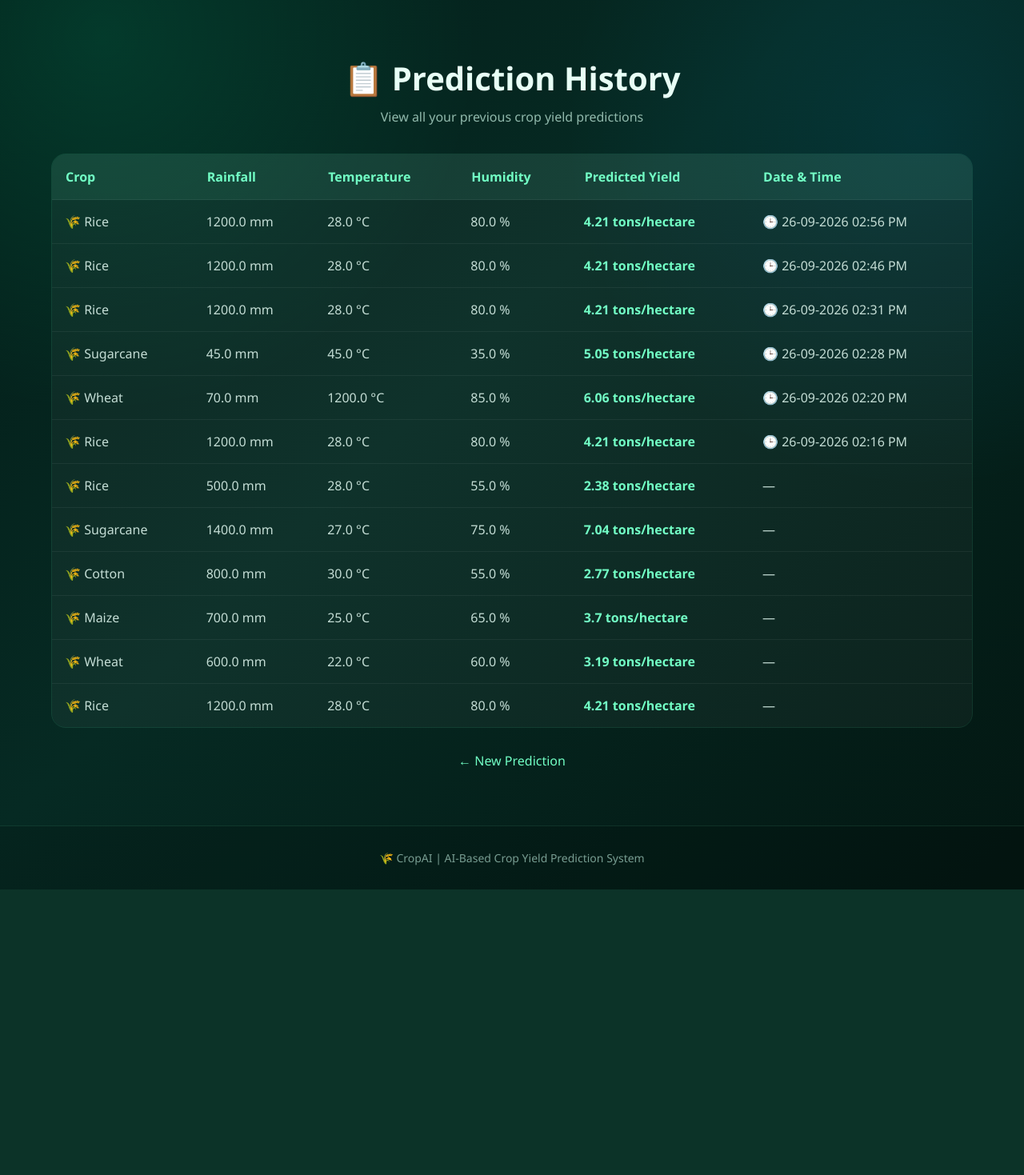
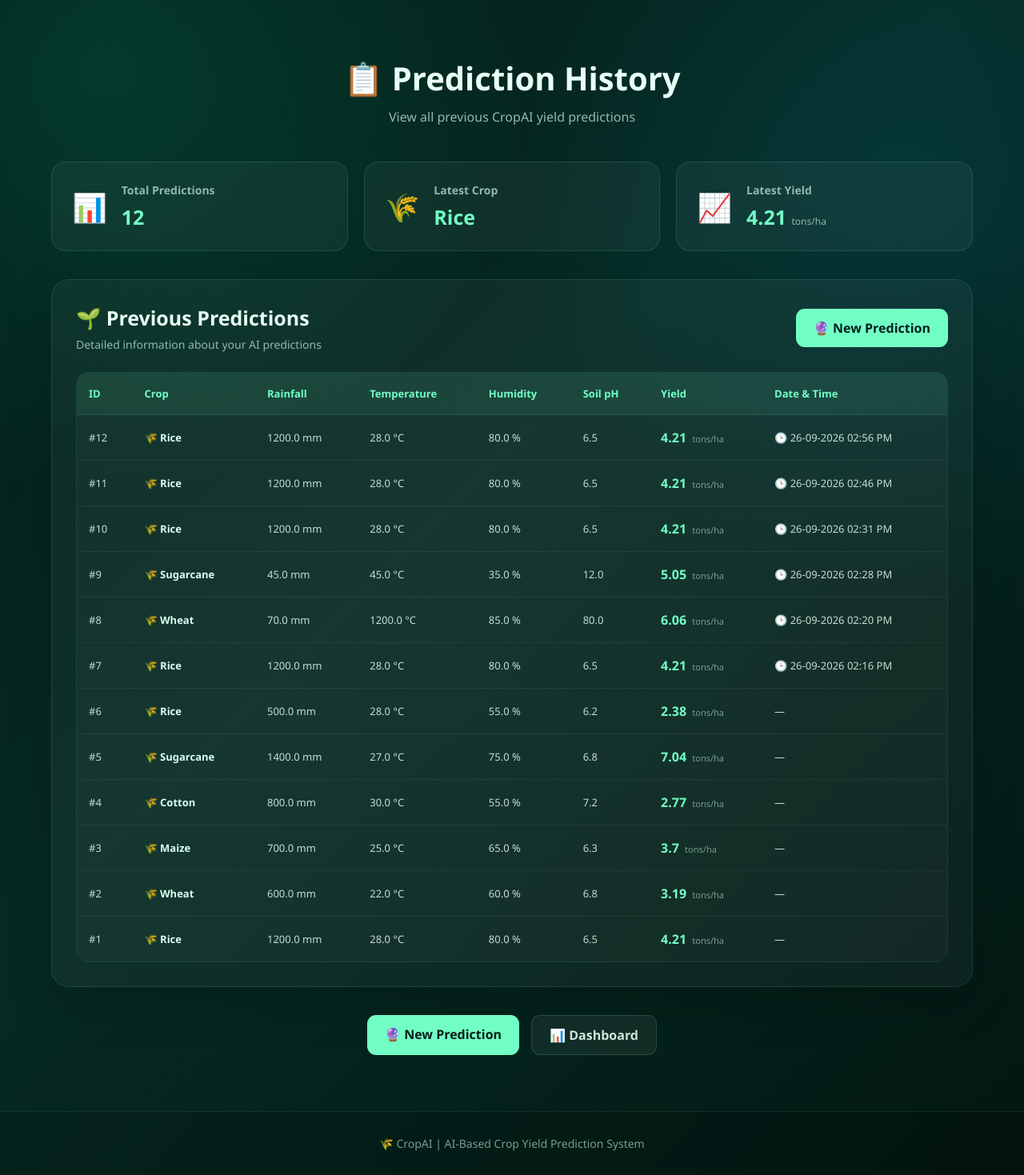
Before and after one commit to nikhithabujja-ui/crop-yield-prediction, a Flask app: page /history in a window 1280 px wide. Shown: the part 73-1542 px from the top of the page at 80% size. Before the commit the page ends 1185 px from the top, so only its background shows below. Run offline with Flask 3, Linux system fonts and the light colour scheme; data comes from the database, SQL or seed files in the repository; parts of the project's set-up code (start-up, migrations or seed data) failed here and were passed over.

Commit message:
Improve prediction history page

```diff
--- a/static/style.css
+++ b/static/style.css
@@ -628,10 +628,153 @@ body {
 
 .container {
     width: 90%;
-    max-width: 1200px;
+    max-width: 1250px;
     margin: auto;
     padding: 70px 0;
 }
+
+
+/* HISTORY SUMMARY */
+
+.history-summary {
+    display: grid;
+    grid-template-columns: repeat(3, 1fr);
+    gap: 20px;
+    margin-bottom: 35px;
+}
+
+.history-summary-card {
+    display: flex;
+    align-items: center;
+    gap: 18px;
+    padding: 25px;
+    border-radius: 18px;
+    background: rgba(255, 255, 255, 0.045);
+    border: 1px solid rgba(114, 255, 197, 0.13);
+    transition: 0.3s;
+}
+
+.history-summary-card:hover {
+    transform: translateY(-5px);
+    border-color: rgba(114, 255, 197, 0.35);
+}
+
+.history-summary-card > span {
+    font-size: 35px;
+}
+
+.history-summary-card h3 {
+    color: #91b9ac;
+    font-size: 14px;
+    margin-bottom: 7px;
+}
+
+.history-summary-card strong {
+    color: #72ffc5;
+    font-size: 25px;
+}
+
+.history-summary-card small {
+    font-size: 12px;
+    color: #91b9ac;
+    font-weight: 500;
+}
+
+
+/* HISTORY TABLE CARD */
+
+.history-table-card {
+    padding: 30px;
+    border-radius: 22px;
+    background: rgba(255, 255, 255, 0.04);
+    border: 1px solid rgba(114, 255, 197, 0.12);
+    box-shadow: 0 20px 60px rgba(0, 0, 0, 0.15);
+}
+
+.history-table-header {
+    display: flex;
+    align-items: center;
+    justify-content: space-between;
+    gap: 20px;
+    margin-bottom: 25px;
+}
+
+.history-table-header h2 {
+    font-size: 25px;
+    margin-bottom: 7px;
+}
+
+.history-table-header p {
+    color: #91b9ac;
+    font-size: 14px;
+}
+
+
+/* TABLE */
+
+.table-wrapper {
+    width: 100%;
+    overflow-x: auto;
+    border-radius: 16px;
+    border: 1px solid rgba(114, 255, 197, 0.12);
+}
+
+table {
+    width: 100%;
+    border-collapse: collapse;
+    min-width: 1050px;
+    background: rgba(255, 255, 255, 0.025);
+}
+
+thead tr {
+    background: rgba(114, 255, 197, 0.08);
+}
+
+th {
+    padding: 17px 15px;
+    color: #72ffc5;
+    text-align: left;
+    font-size: 13px;
+    white-space: nowrap;
+}
+
+td {
+    padding: 17px 15px;
+    border-top: 1px solid rgba(255, 255, 255, 0.06);
+    color: #c4ddd5;
+    font-size: 13px;
+    white-space: nowrap;
+}
+
+tbody tr {
+    transition: 0.25s;
+}
+
+tbody tr:hover {
+    background: rgba(114, 255, 197, 0.045);
+}
+
+tbody tr:hover td {
+    color: #e8fff6;
+}
+
+.crop-name {
+    color: #d9fff1;
+}
+
+.yield-value {
+    color: #72ffc5;
+    font-size: 16px;
+}
+
+.yield-unit {
+    color: #789d92;
+    font-size: 11px;
+    margin-left: 3px;
+}
+
+
+/* ORIGINAL CONTAINER TEXT */
 
 .container h1 {
     text-align: center;
@@ -643,40 +786,6 @@ body {
     color: #91b9ac;
     margin-top: 10px;
     margin-bottom: 35px;
-}
-
-.table-wrapper {
-    overflow-x: auto;
-    border-radius: 18px;
-    border: 1px solid rgba(114, 255, 197, 0.12);
-}
-
-table {
-    width: 100%;
-    border-collapse: collapse;
-    min-width: 800px;
-    background: rgba(255, 255, 255, 0.035);
-}
-
-th {
-    padding: 17px;
-    background: rgba(114, 255, 197, 0.08);
-    color: #72ffc5;
-    text-align: left;
-}
-
-td {
-    padding: 16px;
-    border-top: 1px solid rgba(255, 255, 255, 0.06);
-    color: #c4ddd5;
-}
-
-tr:hover td {
-    background: rgba(114, 255, 197, 0.035);
-}
-
-td b {
-    color: #72ffc5;
 }
 
 .back {
@@ -835,6 +944,10 @@ footer {
         grid-template-columns: 1fr;
     }
 
+    .history-summary {
+        grid-template-columns: 1fr;
+    }
+
 }
 
 
@@ -917,6 +1030,20 @@ footer {
         padding: 25px 15px;
     }
 
+    .history-table-card {
+        padding: 20px 15px;
+    }
+
+    .history-table-header {
+        flex-direction: column;
+        align-items: stretch;
+        text-align: center;
+    }
+
+    .history-table-header .action-button {
+        text-align: center;
+    }
+
 }
 
 
@@ -947,4 +1074,8 @@ footer {
         font-size: 32px;
     }
 
+    .history-summary-card {
+        padding: 20px;
+    }
+
 }
--- a/templates/history.html
+++ b/templates/history.html
@@ -5,12 +5,18 @@
 
     <title>Prediction History - CropAI</title>
 
-    <link rel="stylesheet"
-          href="{{ url_for('static', filename='style.css') }}">
+    <link
+        rel="stylesheet"
+        href="{{ url_for('static', filename='style.css') }}"
+    >
 
 </head>
 
+
 <body>
+
+
+<!-- NAVBAR -->
 
 <nav class="navbar">
 
@@ -20,57 +26,197 @@
 
     <div class="nav-links">
 
-        <a href="/">🏠 Home</a>
+        <a href="/">
+            🏠 Home
+        </a>
 
-        <a href="/dashboard">📊 Dashboard</a>
+        <a href="/dashboard">
+            📊 Dashboard
+        </a>
 
-        <a href="/history">📋 History</a>
+        <a href="/history">
+            📋 History
+        </a>
 
     </div>
 
 </nav>
 
 
+<!-- HISTORY PAGE -->
+
 <div class="container">
+
+
+    <div class="dashboard-header">
 
         <h1>
             📋 Prediction History
         </h1>
 
-    <p class="subtitle">
-        View all your previous crop yield predictions
+        <p>
+            View all previous CropAI yield predictions
         </p>
+
+    </div>
 
 
     {% if predictions %}
+
+
+    <!-- SUMMARY -->
+
+    <div class="history-summary">
+
+        <div class="history-summary-card">
+
+            <span>📊</span>
+
+            <div>
+
+                <h3>
+                    Total Predictions
+                </h3>
+
+                <strong>
+                    {{ predictions|length }}
+                </strong>
+
+            </div>
+
+        </div>
+
+
+        <div class="history-summary-card">
+
+            <span>🌾</span>
+
+            <div>
+
+                <h3>
+                    Latest Crop
+                </h3>
+
+                <strong>
+                    {{ predictions[0][1] }}
+                </strong>
+
+            </div>
+
+        </div>
+
+
+        <div class="history-summary-card">
+
+            <span>📈</span>
+
+            <div>
+
+                <h3>
+                    Latest Yield
+                </h3>
+
+                <strong>
+                    {{ predictions[0][9] }}
+                    <small>tons/ha</small>
+                </strong>
+
+            </div>
+
+        </div>
+
+    </div>
+
+
+    <!-- TABLE -->
+
+    <div class="history-table-card">
+
+        <div class="history-table-header">
+
+            <div>
+
+                <h2>
+                    🌱 Previous Predictions
+                </h2>
+
+                <p>
+                    Detailed information about your AI predictions
+                </p>
+
+            </div>
+
+            <a
+                href="/"
+                class="action-button"
+            >
+                🔮 New Prediction
+            </a>
+
+        </div>
+
 
         <div class="table-wrapper">
 
             <table>
 
+                <thead>
+
                     <tr>
 
-                <th>Crop</th>
+                        <th>
+                            ID
+                        </th>
 
-                <th>Rainfall</th>
+                        <th>
+                            Crop
+                        </th>
 
-                <th>Temperature</th>
+                        <th>
+                            Rainfall
+                        </th>
 
-                <th>Humidity</th>
+                        <th>
+                            Temperature
+                        </th>
 
-                <th>Predicted Yield</th>
+                        <th>
+                            Humidity
+                        </th>
 
-                <th>Date & Time</th>
+                        <th>
+                            Soil pH
+                        </th>
+
+                        <th>
+                            Yield
+                        </th>
+
+                        <th>
+                            Date & Time
+                        </th>
 
                     </tr>
 
+                </thead>
+
+
+                <tbody>
 
                     {% for row in predictions %}
 
                     <tr>
 
                         <td>
+                            #{{ row[0] }}
+                        </td>
+
+                        <td>
+
+                            <strong class="crop-name">
                                 🌾 {{ row[1] }}
+                            </strong>
+
                         </td>
 
                         <td>
@@ -86,10 +232,18 @@
                         </td>
 
                         <td>
+                            {{ row[5] }}
+                        </td>
 
-                    <b>
-                        {{ row[9] }} tons/hectare
-                    </b>
+                        <td>
+
+                            <strong class="yield-value">
+                                {{ row[9] }}
+                            </strong>
+
+                            <span class="yield-unit">
+                                tons/ha
+                            </span>
 
                         </td>
 
@@ -111,50 +265,88 @@
 
                     {% endfor %}
 
+                </tbody>
+
             </table>
 
         </div>
 
+    </div>
+
+
     {% else %}
+
+
+    <!-- NO DATA -->
+
+    <div class="result-container">
 
         <div class="result-card">
 
-        <div style="font-size:60px;">
+            <div style="font-size:70px;">
                 📋
             </div>
 
-        <h2>
+            <h1>
                 No Predictions Yet
-        </h2>
+            </h1>
 
-        <p style="color:#9bbab1;">
+            <p style="color:#9bbab1; margin-top:15px;">
                 Make your first crop yield prediction
-            to see it here.
+                to see the results here.
             </p>
 
             <div class="dashboard-actions">
 
-            <a href="/" class="action-button">
+                <a
+                    href="/"
+                    class="action-button"
+                >
                     🔮 Make Prediction
+                </a>
+
+                <a
+                    href="/dashboard"
+                    class="action-button secondary"
+                >
+                    📊 Dashboard
                 </a>
 
             </div>
 
         </div>
 
+    </div>
+
+
     {% endif %}
 
 
-    <div style="text-align:center; margin-top:30px;">
+    <!-- BOTTOM ACTIONS -->
 
-        <a href="/" class="back">
-            ← New Prediction
+    <div class="dashboard-actions">
+
+        <a
+            href="/"
+            class="action-button"
+        >
+            🔮 New Prediction
+        </a>
+
+        <a
+            href="/dashboard"
+            class="action-button secondary"
+        >
+            📊 Dashboard
         </a>
 
     </div>
 
+
 </div>
 
+
+<!-- FOOTER -->
 
 <footer>
 
```
Lines whose indentation alone changed are shown as unchanged.
